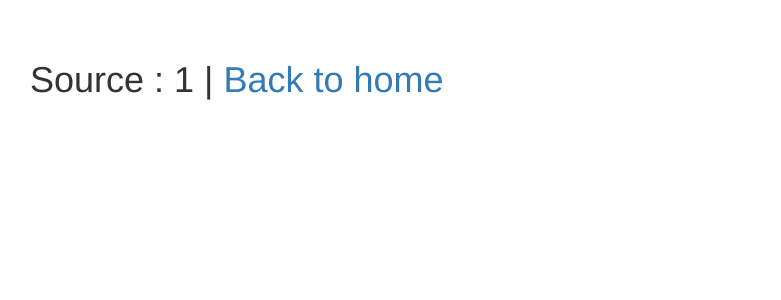
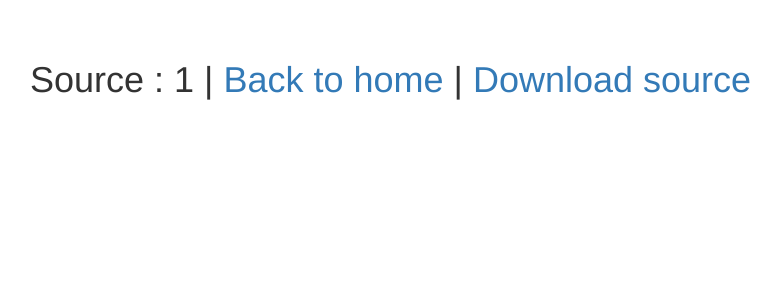
Before and after one commit to julylegaspi/news-api, a PHP site: page /news.php?source=1 in a window 1280 px wide. Shown: the top 300 px of the page, without its empty margins (40-821 px from the left). Run offline with PHP 8.4, Linux system fonts and the light colour scheme; data that the repository does not hold is empty.

Commit message:
add link to github

```diff
--- a/news.php
+++ b/news.php
@@ -20,7 +20,7 @@ foreach ($news->articles as $n) {
     <div class="container">
         <div class="row">
             <div class="col-md-12">
-                <h1>Source : <?=strtoupper(str_replace('-', ' ', $source));?> | <a href="index.php">Back to home</a></h1>
+                <h1>Source : <?=strtoupper(str_replace('-', ' ', $source));?> | <a href="index.php">Back to home</a> | <a href="https://github.com/julzpalomiano/news-api">Download source</a></h1>
             </div>
             <?php foreach($articles as $d) : ?>
             <div class="col-md-4">
```
